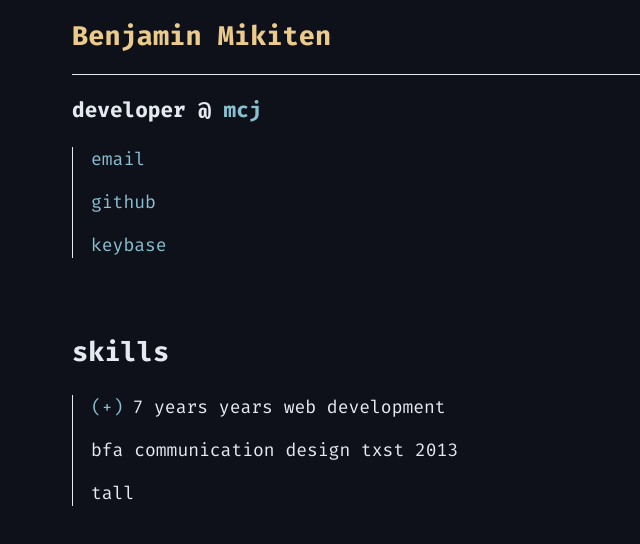
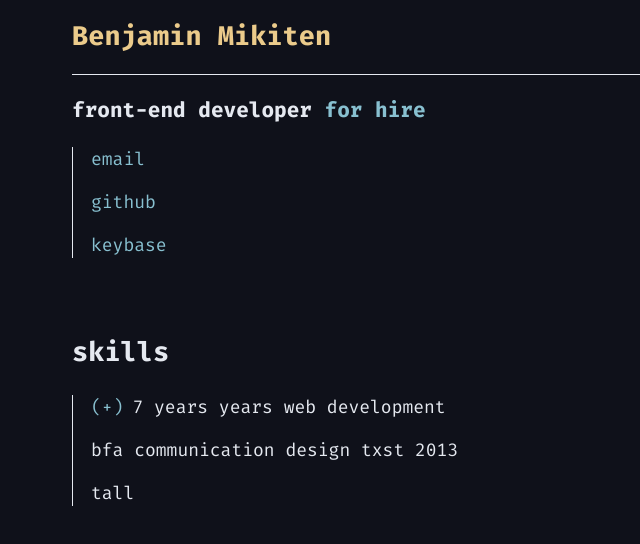
Before and after one commit to benjaminmikiten/benjaminmikiten.com, a React (Create React App) app: page / in a window 1280 px wide. Shown: the top 544 px of the page, without its empty margins (0-640 px from the left). Built offline with nearby package versions, Linux system fonts and the light colour scheme.

Commit message:
change employment

```diff
--- a/src/pages/IndexPage/IndexPage.jsx
+++ b/src/pages/IndexPage/IndexPage.jsx
@@ -9,7 +9,7 @@ export const IndexPage = () => {
   return (
     <Page>
       <h3>
-        developer @ <ExternalLink>mcj</ExternalLink>
+        front-end developer <ExternalLink href="mailto:benjaminmikiten@gmail.com">for hire</ExternalLink>
       </h3>
       <SocialSection />
       <SkillsSection />
```
